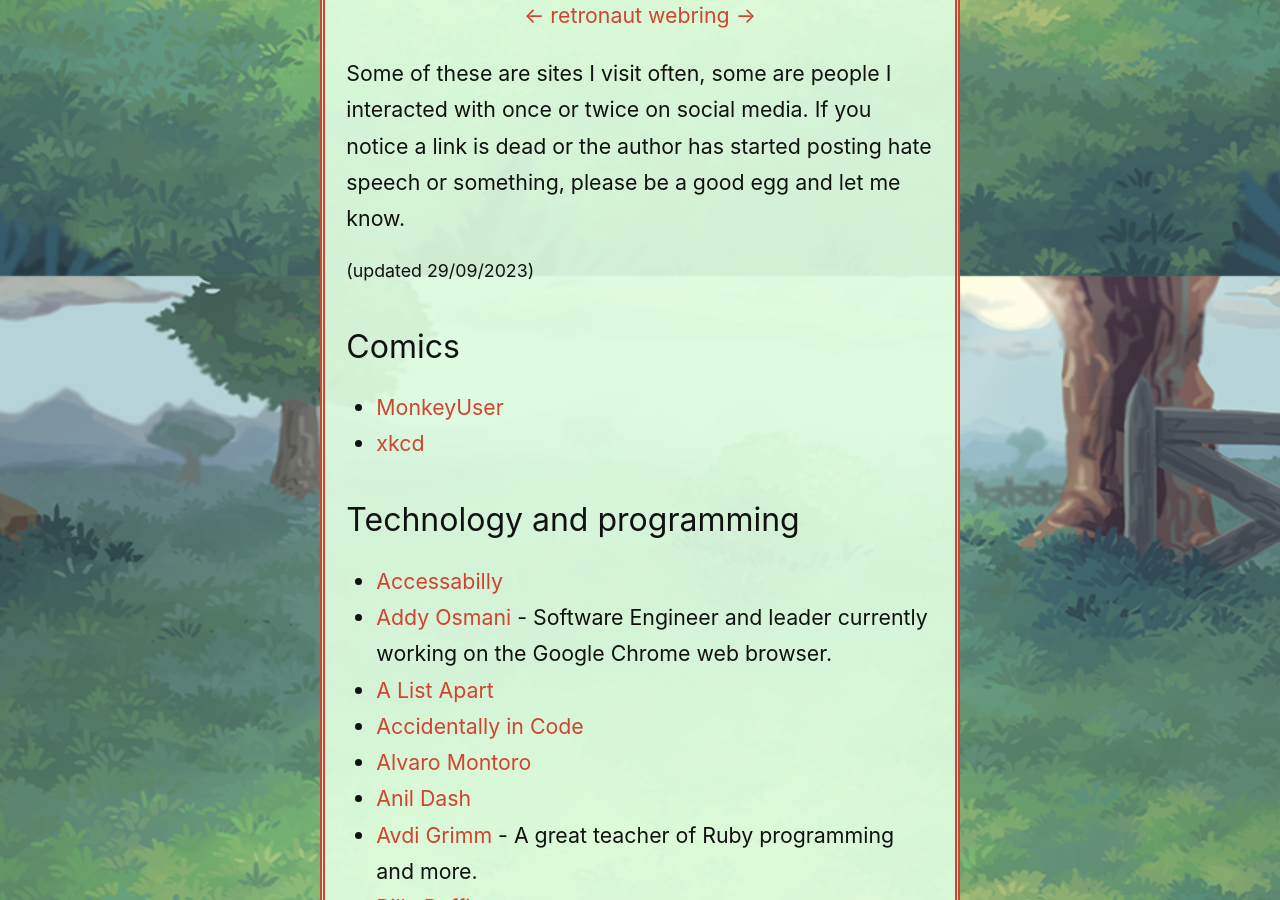
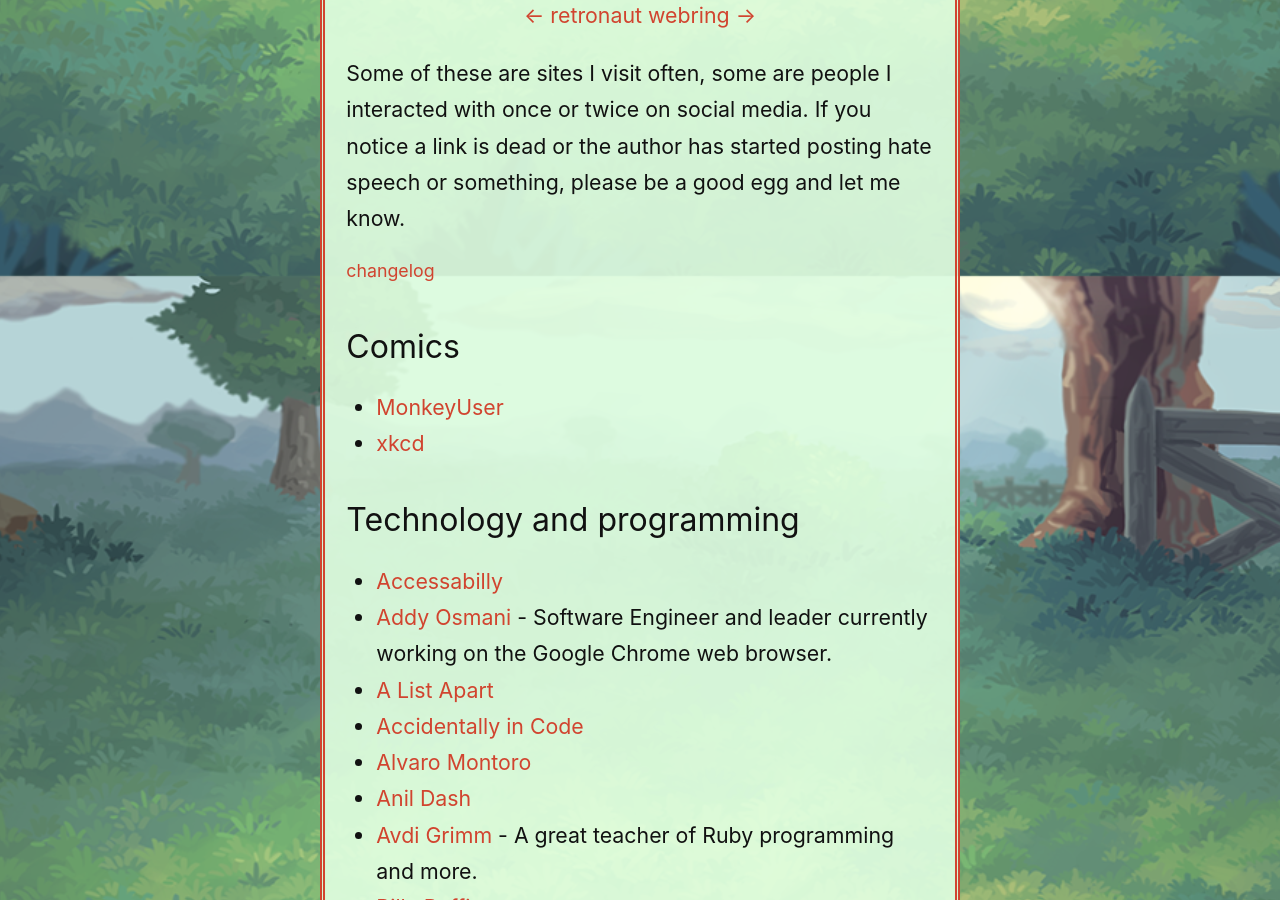
Before and after one commit to jsrn/jsrn.github.io, a Jekyll site: the page built from links.md, in a window 1280 px wide and 900 px high, scrolled down 624 px. Built offline with Jekyll 4.4.1, drawn with Linux system fonts in a browser that asks for light colours.

Commit message:
replace timestamp with link to changelog

```diff
--- a/links.md
+++ b/links.md
@@ -31,7 +31,7 @@
 
 Some of these are sites I visit often, some are people I interacted with once or twice on social media. If you notice a link is dead or the author has started posting hate speech or something, please be a good egg and let me know.
 
-<small>(updated 29/09/2023)</small>
+<small>[changelog](https://github.com/jsrn/jsrn.github.io/commits/master/links.md)</small>
 
 ## Comics
 
```
